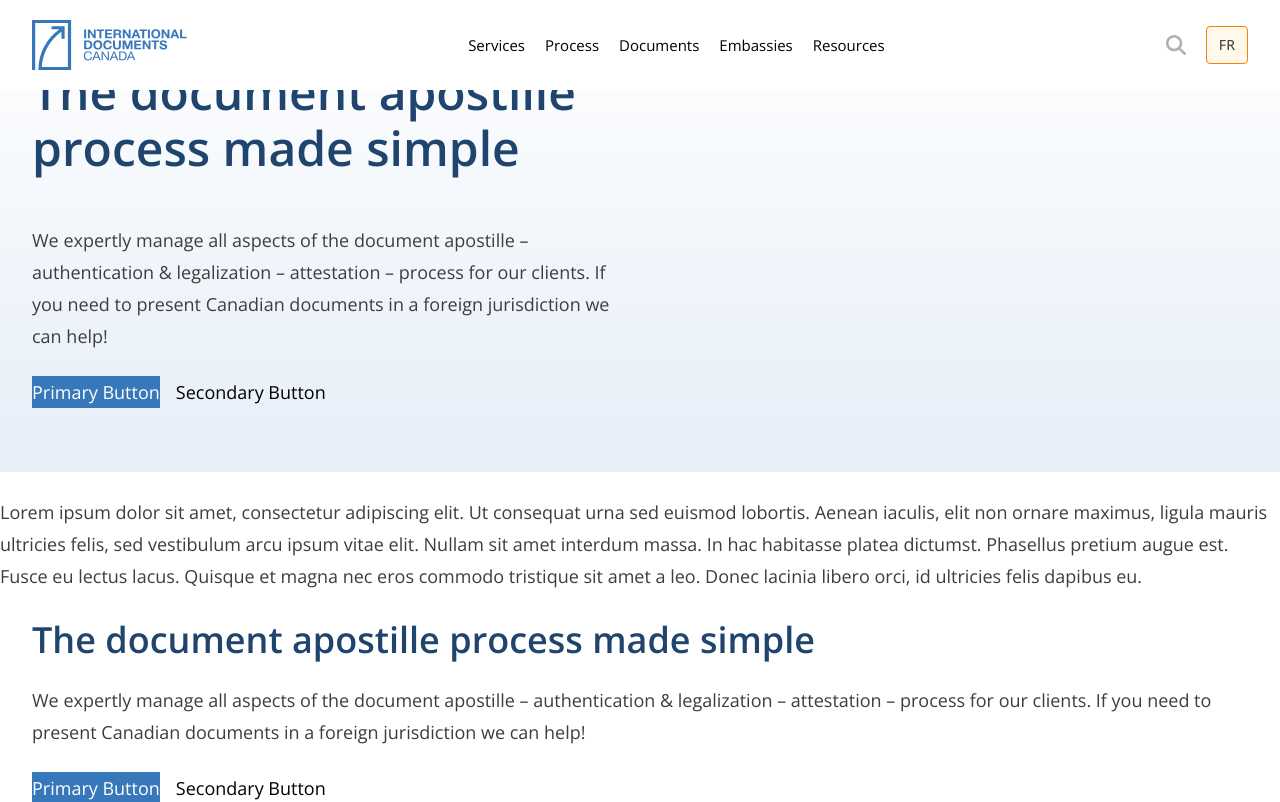
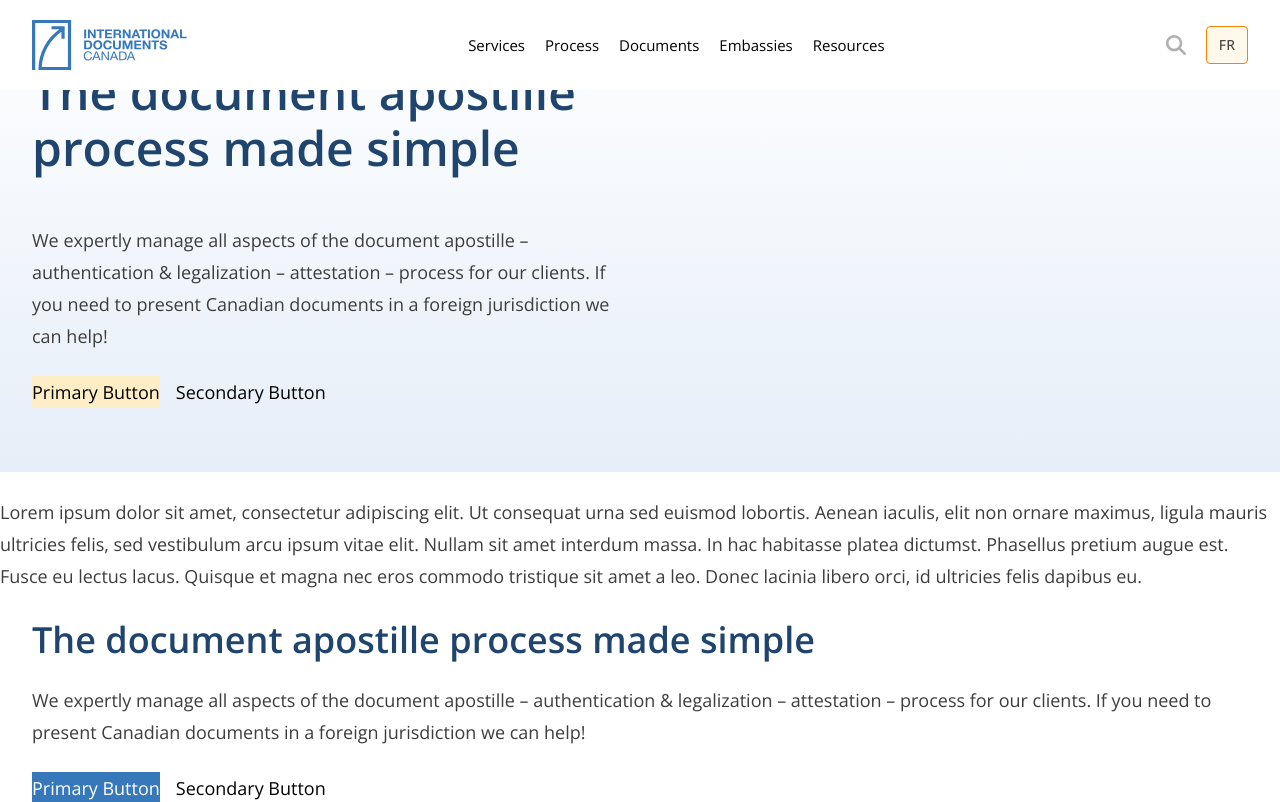
Before and after one commit to troychaplin/idc-prototypes, a Next.js app: page /hero in a window 1280 px wide. Shown: the top 802 px of the page. Built offline with nearby package versions, Linux system fonts and the light colour scheme.

Commit message:
change: button color in hero

```diff
--- a/blocks/HeroHomepage.tsx
+++ b/blocks/HeroHomepage.tsx
@@ -18,7 +18,12 @@ export const HeroHomepage = () => {
           jurisdiction we can help!
         </p>
         <ButtonGroup>
-          <Button label="Primary Button" />
+          <Button
+            label="Primary Button"
+            color="orange"
+            colorStrength={100}
+            textColor="dark"
+          />
           <Button label="Secondary Button" textColor="dark" isOutline />
         </ButtonGroup>
       </Hero.Content>
```
